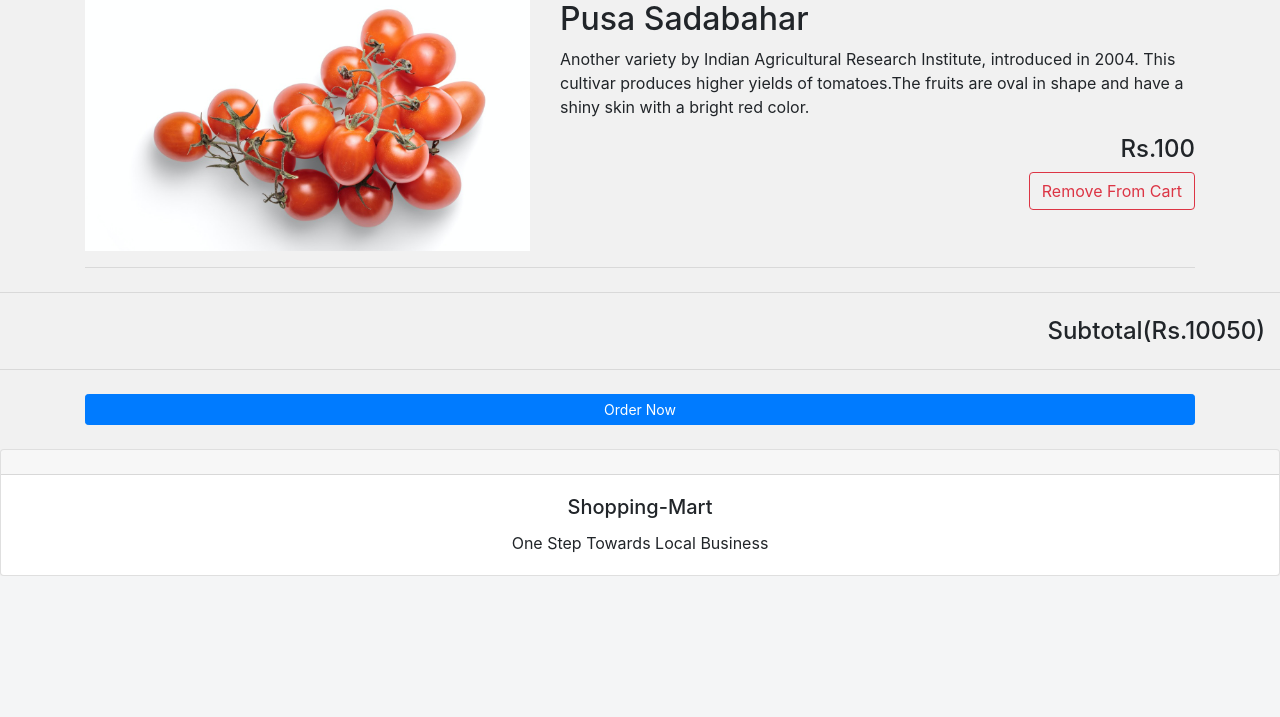
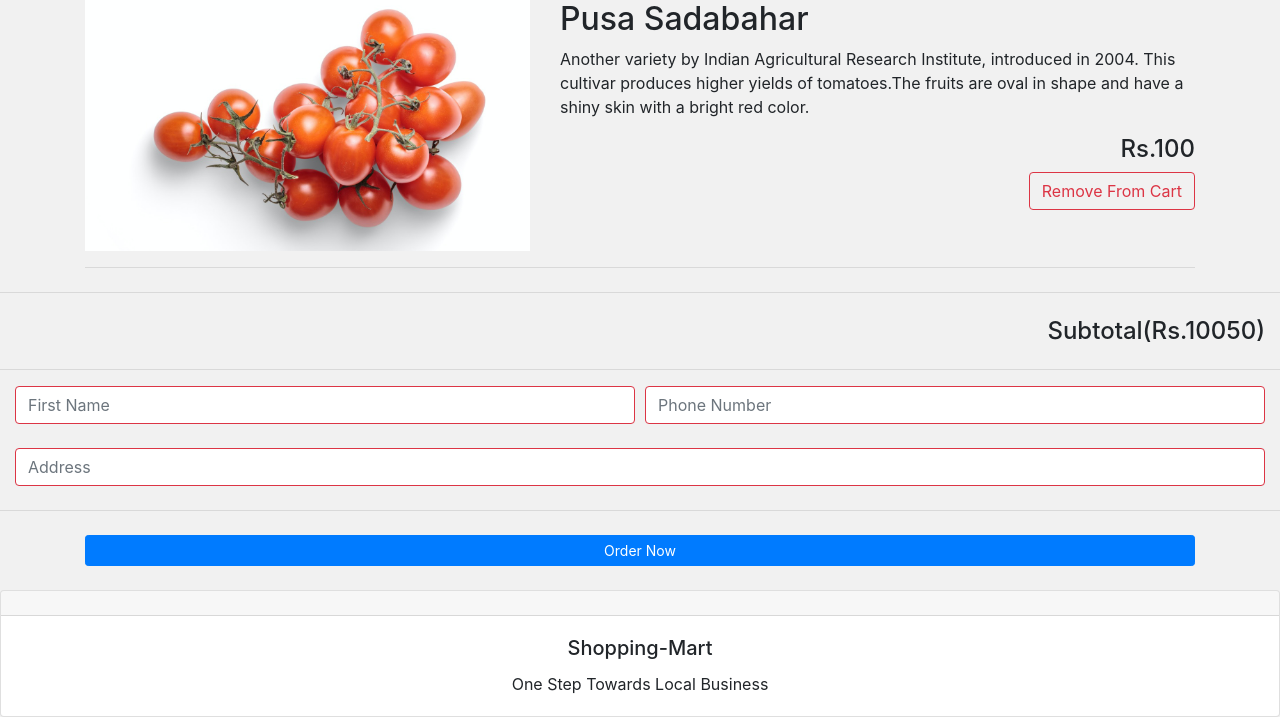
Before and after one commit to InspirusDBCE/Callback-Warrior_ShoppingMart, a Flask app: page /cart in a window 1280 px wide. Shown: the part 741-1458 px from the top of the page. Before the commit the page ends 1317 px from the top, so only its background shows below. Run offline with Flask 2, Linux system fonts and the light colour scheme; some libraries are stand-ins or nearby versions.

Commit message:
Update Cart.html
Added alert for a successful order and Inputting Details of Customers.

```diff
--- a/templates/Cart.html
+++ b/templates/Cart.html
@@ -148,11 +148,36 @@
         <h4 class="rupees" style="text-align:right;">Subtotal(Rs.<class="total">10050</class>)</h4>
     </div>
 
+    <!-- Seller Details -->
+    <hr>
+    <div class="container-fluid">
+        <form>
+            <div class="form-row">
+              <div class="col">
+                <input type="text" class="form-control is-invalid" placeholder="First Name">
+              </div>
+              <div class="col">
+                <input type="number" class="form-control is-invalid" placeholder="Phone Number">
+              </div>
+            </div>
+            <div class="my-4">
+                <input type="text" class="form-control is-invalid" id="customersAddress" placeholder="Address">
+              </div>
+          </form>
+    </div>
+
     <!-- Button for Order -->
     <hr>
     <div class="container my-4">
         <button class="btn btn-primary btn-sm btn-block">Order Now</button>
     </div>
+
+    <!-- Alert -->
+    <!-- <div class="container">
+        <div class="alert alert-success text-center" role="alert">
+            Ordered Successfully!!
+        </div>
+    </div> -->
 
     <!-- Footer -->
     <Footer>
```
